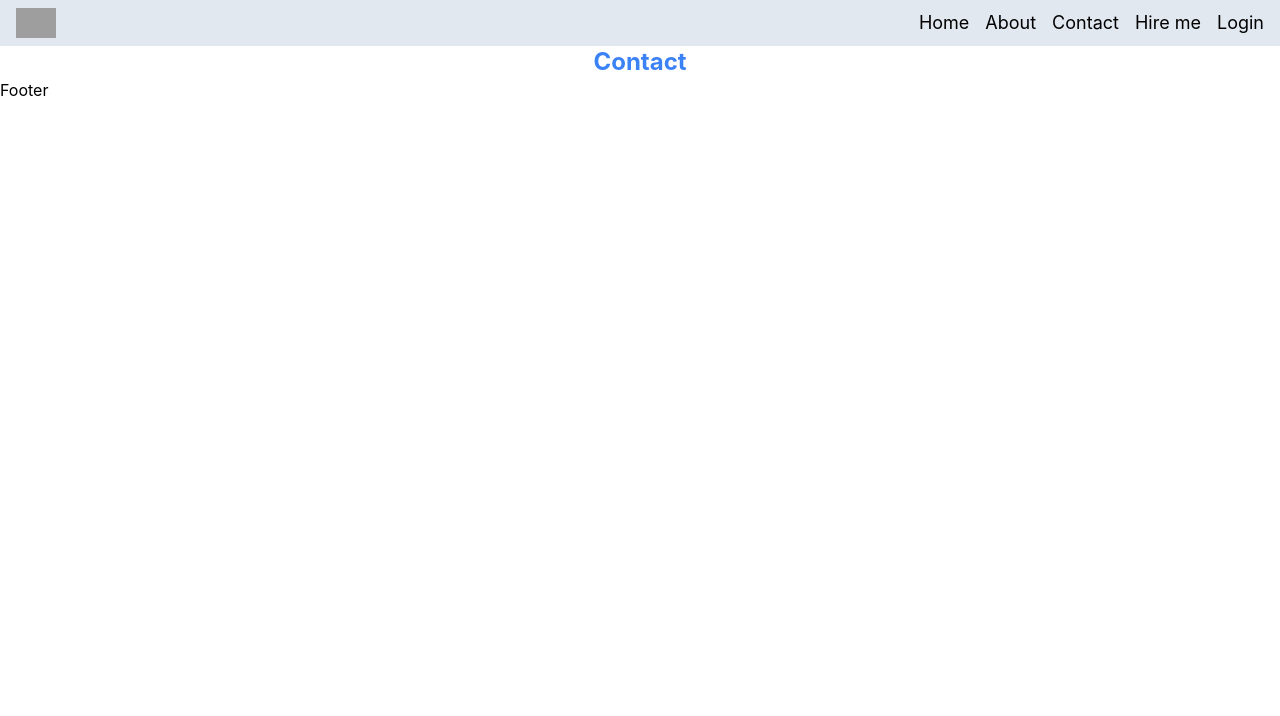
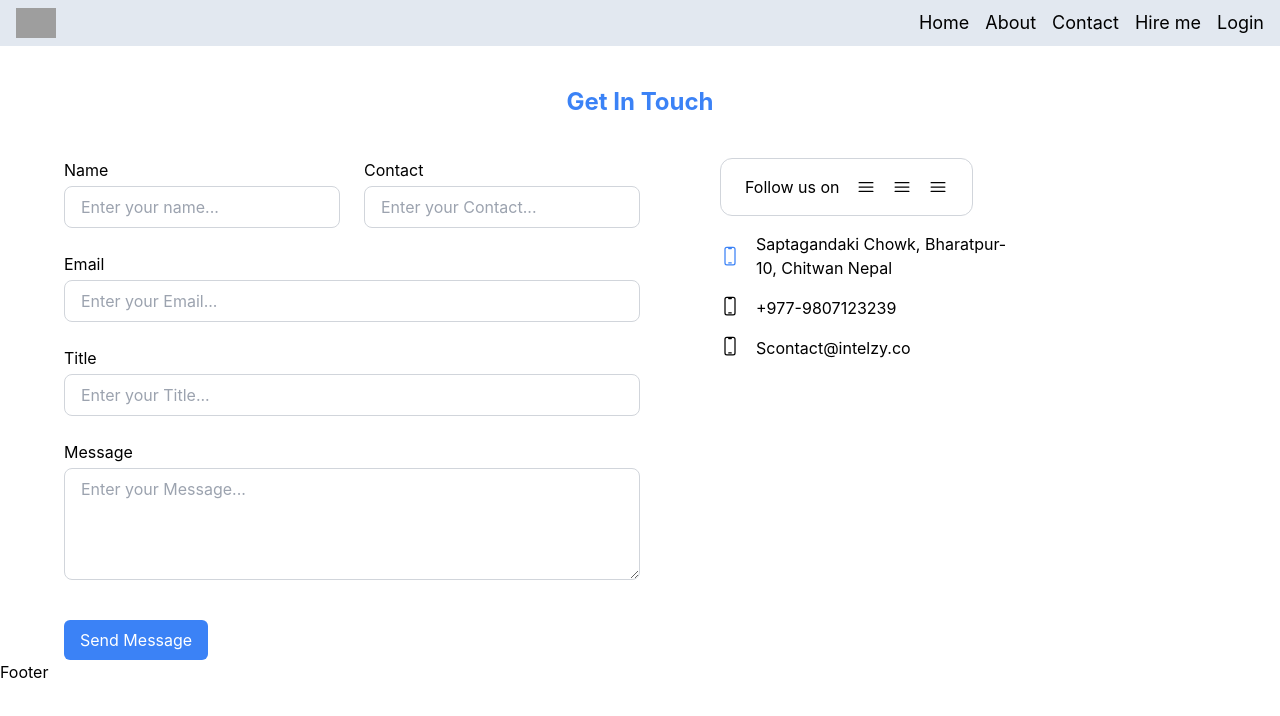
Before and after one commit to Navin-git/ReactClass, a React (Create React App) app: page /contact in a window 1280 px wide. Shown: the top 716 px of the page. Built offline with nearby package versions, Linux system fonts and the light colour scheme; grey boxes are pictures that could not be loaded.

Commit message:
contact us

```diff
--- a/src/App.js
+++ b/src/App.js
@@ -6,6 +6,7 @@ import Title from "./components/common/Title";
 import ProductList from "./pages/product-list/ProductList";
 import ProductDetails from "./pages/product-list/ProductDetails";
 import SignUp from "./pages/SignUp";
+import Contact from "./pages/Contact";
 
 const App = () => {
   return (
@@ -30,7 +31,7 @@ const App = () => {
           <Route path="product" element={<ProductList />} />
           <Route path="product/:name/:slug" element={<ProductDetails />} />
           <Route path="blog" element={<Title title={"Blog"} />} />
-          <Route path="contact" element={<Title title={"Contact"} />} />
+          <Route path="contact" element={<Contact />} />
           <Route path="hire-me" element={<Title title={"Hire me"} />} />
           <Route path="*" element={<>Not found</>} />
         </Route>
--- a/src/components/static/Navbar.jsx
+++ b/src/components/static/Navbar.jsx
@@ -1,5 +1,5 @@
 import React from "react";
-import { Bar3, DevicePhoneMobile } from "../assets/icons";
+import { Bar3 } from "../assets/icons";
 import { Link } from "react-router-dom";
 export const NavList = [
   {
@@ -50,7 +50,7 @@ const Navbar = ({ open, setOpen }) => {
         onClick={() => {
           setOpen(!open);
         }}
-        className="flex sm:hidden"
+        className="block sm:hidden"
       >
         <Bar3 className="h-4 w-4 text-red-500" />
       </button>
--- a/src/components/static/Sidebar.jsx
+++ b/src/components/static/Sidebar.jsx
@@ -1,11 +1,11 @@
 import React from "react";
+import { Link } from "react-router-dom";
 import { NavList } from "./Navbar";
-import { Link } from "react-router-dom";
 
 const Sidebar = ({ open, setOpen }) => {
   return (
     <div
-      className={`bg-gray-100 block sm:hidden overflow-hidden absolute top-0  h-full z-[9999] duration-300 border-gray-300 ${
+      className={`bg-gray-100 block sm:hidden overflow-hidden fixed top-0  h-screen z-[9999] duration-300 border-gray-300 ${
         open ? "w-64 border-r" : "w-0"
       }`}
     >
--- /dev/null
+++ b/src/pages/Contact.jsx
@@ -0,0 +1,80 @@
+import React from "react";
+import Title from "../components/common/Title";
+import { Bar3, DevicePhoneMobile } from "../components/assets/icons";
+
+const Contact = () => {
+  return (
+    <div className="w-[90%] mx-auto">
+      <Title title={"Get In Touch"} className={"mt-10"} />
+      <div className="flex mt-10 gap-20">
+        <form className="w-[50%] grid grid-cols-2 gap-6">
+          <div className="flex flex-col gap-1">
+            <label htmlFor="">Name</label>
+            <input
+              type="text"
+              placeholder="Enter your name..."
+              className=" border border-gray-300 py-2 px-4 rounded-lg outline-blue-500"
+            />
+          </div>
+          <div className="flex flex-col gap-1">
+            <label htmlFor="">Contact</label>
+            <input
+              type="text"
+              placeholder="Enter your Contact..."
+              className=" border border-gray-300 py-2 px-4 rounded-lg outline-blue-500"
+            />
+          </div>
+          <div className="flex flex-col col-span-2 gap-1">
+            <label htmlFor="">Email</label>
+            <input
+              type="text"
+              placeholder="Enter your Email..."
+              className=" border border-gray-300 py-2 px-4 rounded-lg outline-blue-500"
+            />
+          </div>
+          <div className="flex flex-col col-span-2 gap-1">
+            <label htmlFor="">Title</label>
+            <input
+              type="text"
+              placeholder="Enter your Title..."
+              className=" border border-gray-300 py-2 px-4 rounded-lg outline-blue-500"
+            />
+          </div>
+          <div className="flex flex-col col-span-2 gap-1">
+            <label htmlFor="">Message</label>
+            <textarea
+              type="text"
+              placeholder="Enter your Message..."
+              className=" border border-gray-300 py-2 px-4 h-28 rounded-lg outline-blue-500"
+            />
+          </div>
+          <button className="px-4 w-fit py-2 bg-blue-500 text-white rounded-md mt-4 hover:bg-blue-600 duration-300">
+            Send Message
+          </button>
+        </form>
+        <div className="flex-1 space-y-4">
+          <div className="border border-gray-300 w-fit rounded-xl py-4 px-6 flex items-center gap-4">
+            <span>Follow us on</span>
+            <Bar3 className="h-5 w-5" />
+            <Bar3 className="h-5 w-5" />
+            <Bar3 className="h-5 w-5" />
+          </div>
+          <div className="flex gap-4 items-center max-w-[300px]">
+            <DevicePhoneMobile className="h-5 w-5 text-blue-500 flex-shrink-0" />
+            <span>Saptagandaki Chowk, Bharatpur-10, Chitwan Nepal</span>
+          </div>
+          <div className="flex gap-4">
+            <DevicePhoneMobile className="h-5 w-5" />
+            <span>+977-9807123239</span>
+          </div>
+          <div className="flex gap-4">
+            <DevicePhoneMobile className="h-5 w-5" />
+            <span>Scontact@intelzy.co</span>
+          </div>
+        </div>
+      </div>
+    </div>
+  );
+};
+
+export default Contact;
```
